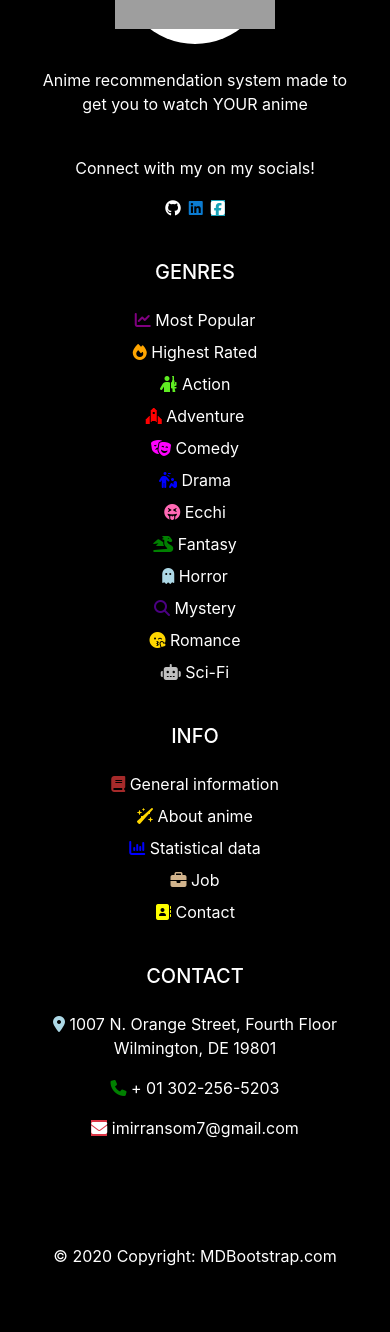
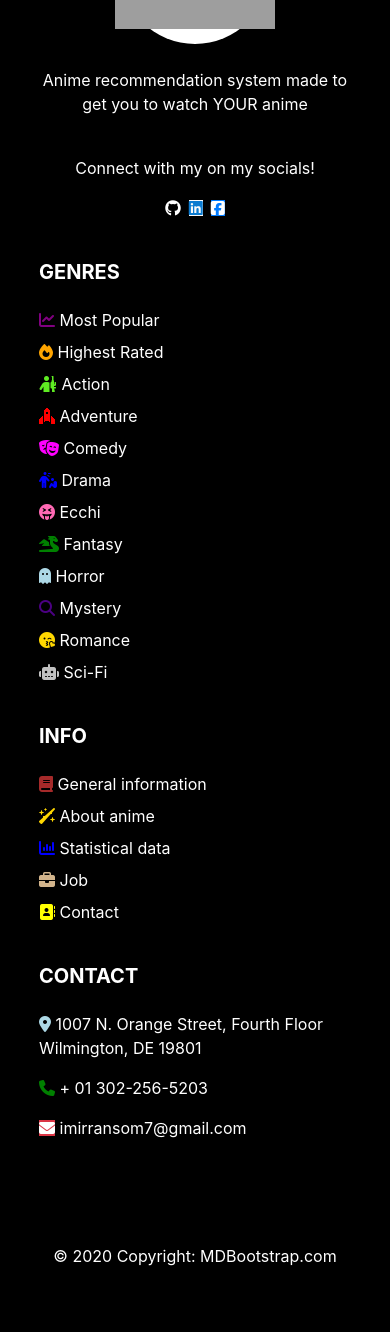
Before and after one commit to imirransom7/Anime-Recommendation-App, a Flask app: page /anime in a window 390 px wide. Shown: the part 414-1746 px from the top of the page. Run offline with Flask 3, Linux system fonts and the light colour scheme; parts of the project's set-up code (start-up, migrations or seed data) failed here and were passed over; some libraries are stand-ins or nearby versions; grey boxes are pictures that could not be loaded.

Commit message:
footer updated to look more clean

```diff
--- a/anime_web/templates/base.html
+++ b/anime_web/templates/base.html
@@ -141,12 +141,12 @@
             </li>
             <li>
               <a class="text-white ps-2" href="https://www.linkedin.com/in/imir-ransom/">
-                <i class="fab fa-linkedin" style="color: #0b7bd0"></i>
+                <i class="bg-light fab fa-linkedin" style="color: #0b7bd0"></i>
               </a>
             </li>
             <li>
               <a class="text-white px-2" href="#!">
-                <i class="bg-info fab fa-facebook-square"></i>
+                <i class="bg-primary fab fa-facebook-square"></i>
               </a>
             </li>
           </ul>
@@ -155,8 +155,8 @@
         <!--Grid column-->
 
         <!--Grid column-->
-        <div class="col-lg-3 col-md-6 mb-4 mb-md-0">
-          <h5 class="text-uppercase mb-4">Genres</h5>
+        <div class="col-lg-3 col-md-6 mb-4 mb-md-0" align="left">
+          <h5 class="text-uppercase mb-4 font-weight-bolder">Genres</h5>
 
           <ul class="list-unstyled">
             <li class="mb-2">
@@ -200,8 +200,8 @@
         <!--Grid column-->
 
         <!--Grid column-->
-        <div class="col-lg-3 col-md-6 mb-4 mb-md-0">
-          <h5 class="text-uppercase mb-4">Info</h5>
+        <div class="col-lg-3 col-md-6 mb-4 mb-md-0" align="left">
+          <h5 class="text-uppercase mb-4 font-weight-bolder">Info</h5>
 
           <ul class="list-unstyled">
             <li class="mb-2">
@@ -224,8 +224,8 @@
         <!--Grid column-->
 
         <!--Grid column-->
-        <div class="col-lg-3 col-md-6 mb-4 mb-md-0">
-          <h5 class="text-uppercase mb-4">Contact</h5>
+        <div class="col-lg-3 col-md-6 mb-4 mb-md-0" align="left">
+          <h5 class="text-uppercase mb-4 font-weight-bolder">Contact</h5>
 
           <ul class="list-unstyled">
             <li>
```
